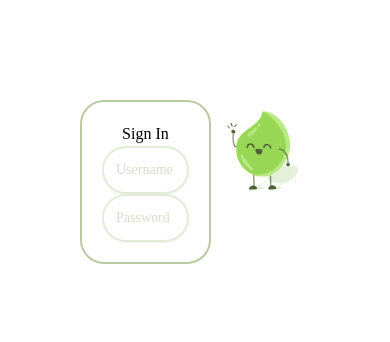
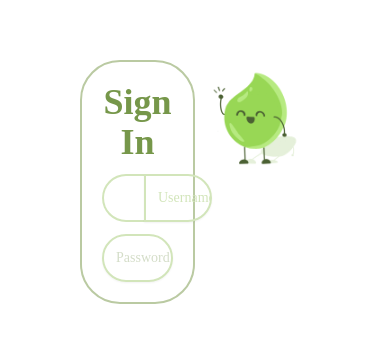
Before and after one commit to tealeaf2/Alora-Finance, a React (Create React App) app in the folder alora-frontend/: page /login in a window 390 px wide. Shown: the part 240-582 px from the top of the page. Built offline with nearby package versions, Linux system fonts and the light colour scheme.

Commit message:
Added breakpoints for responsive sizing of overall structure of page.

```diff
--- a/alora-frontend/src/pages/LoginPage.js
+++ b/alora-frontend/src/pages/LoginPage.js
@@ -8,49 +8,53 @@ import home_dude from '../images/Home-Dude.png';
 function LoginPage() {
     return (
 
-    <div class="flex flex-col h-screen items-center justify-center">
-      <div class="flex mx-20">
-        <div class="flex-col justify-center grow p-5 rounded-3xl border-2 border-[#BACAA2]">
-          <h1 class="text-center">
+    <div className="flex h-screen items-center justify-center">
+      <div class="grid grid-cols-2  mx-20  md:max-w-[75vw] xl:max-w-[1000px] flex-1">
+        <div className="grid-col justify-center grow p-5 rounded-[40px] border-2 border-[#BACAA2] max-w-[450px]">
+          <h1 class="text-center text-[#76974A] text-4xl font-bold mb-3">
             Sign In
           </h1>
+          <div className='flex mb-3'>
+          <div className='pl-10 border-2 border-r-0 border-login-green rounded-l-full'></div>
           <div>
             <label
             for="Username"
-            class="relative block overflow-hidden rounded-full border-2 border-login-green px-3 pt-3 shadow-sm focus-within:border-blue-600 focus-within:ring-1 focus-within:ring-blue-600"
+            className="relative block overflow-hidden rounded-r-full border-2 border-[#d2e5ba] pr-10 pt-3 shadow-sm focus-within:border-blue-600 focus-within:ring-1 focus-within:ring-blue-600"
             >
 
             <input
               type="email"
               id="Username"
               placeholder="Username"
-              class="peer h-8 w-full border-none bg-transparent p-0 placeholder-transparent focus:border-transparent focus:outline-none focus:ring-0 sm:text-sm"
+              class="peer h-8 w-full border-none bg-transparent px-3 placeholder-transparent focus:border-transparent focus:outline-none focus:ring-0 sm:text-sm"
             />
 
             <span
-              class="absolute start-3 top-3 -translate-y-1/2 text-xs text-[#D4DDC8] transition-all peer-placeholder-shown:top-1/2 peer-placeholder-shown:text-sm peer-focus:top-3 peer-focus:text-xs"
+              className="absolute start-3 top-3 -translate-y-1/2 text-xs text-login-green transition-all peer-placeholder-shown:top-1/2 peer-placeholder-shown:text-sm peer-focus:top-3 peer-focus:text-xs "
             >
               Username
             </span>
 
             </label>
             </div>
+          </div>
+
 
             <div>
             <label
             for="Username"
-            class="relative block overflow-hidden rounded-full border-2 border-login-green px-3 pt-3 shadow-sm focus-within:border-blue-600 focus-within:ring-1 focus-within:ring-blue-600"
+            className="relative block overflow-hidden rounded-full border-2 border-login-green px-3 pt-3 shadow-sm focus-within:border-blue-600 focus-within:ring-1 focus-within:ring-blue-600"
             >
 
             <input
               type="password"
               id="Password"
               placeholder="Password"
-              class="peer h-8 w-full border-none bg-transparent p-0 placeholder-transparent focus:border-transparent focus:outline-none focus:ring-0 sm:text-sm"
+              className="peer h-8 w-full border-none bg-transparent p-0 placeholder-transparent focus:border-transparent focus:outline-none focus:ring-0 sm:text-sm"
             />
 
             <span
-              class="absolute start-3 top-3 -translate-y-1/2 text-xs text-[#D4DDC8] transition-all peer-placeholder-shown:top-1/2 peer-placeholder-shown:text-sm peer-focus:top-3 peer-focus:text-xs"
+              className="absolute start-3 top-3 -translate-y-1/2 text-xs text-[#D4DDC8] transition-all peer-placeholder-shown:top-1/2 peer-placeholder-shown:text-sm peer-focus:top-3 peer-focus:text-xs"
             >
               Password
             </span>
@@ -60,9 +64,9 @@ function LoginPage() {
         </div>
 
 
-        <div>
+        <div className=' justify-center max-w-[450px] justify-self-center'>
           <Link to="/progress">
-            <img alt="alora finance logo" src={home_dude} className="App-header-logo-width" width="260px" height='60px'/>
+            <img alt="alora finance logo" src={home_dude} className="App-header-logo-width" width="100%" height='60px'/>
           </Link>
         </div>
       </div>
--- a/alora-frontend/tailwind.config.js
+++ b/alora-frontend/tailwind.config.js
@@ -7,7 +7,7 @@ module.exports = {
         sans: ["Varela Round", "sans-serif"]
       },
       colors: {
-        'login-green': '#E3ECD7'
+        'login-green': '#d2e5ba'
       }
     },
   },
```
